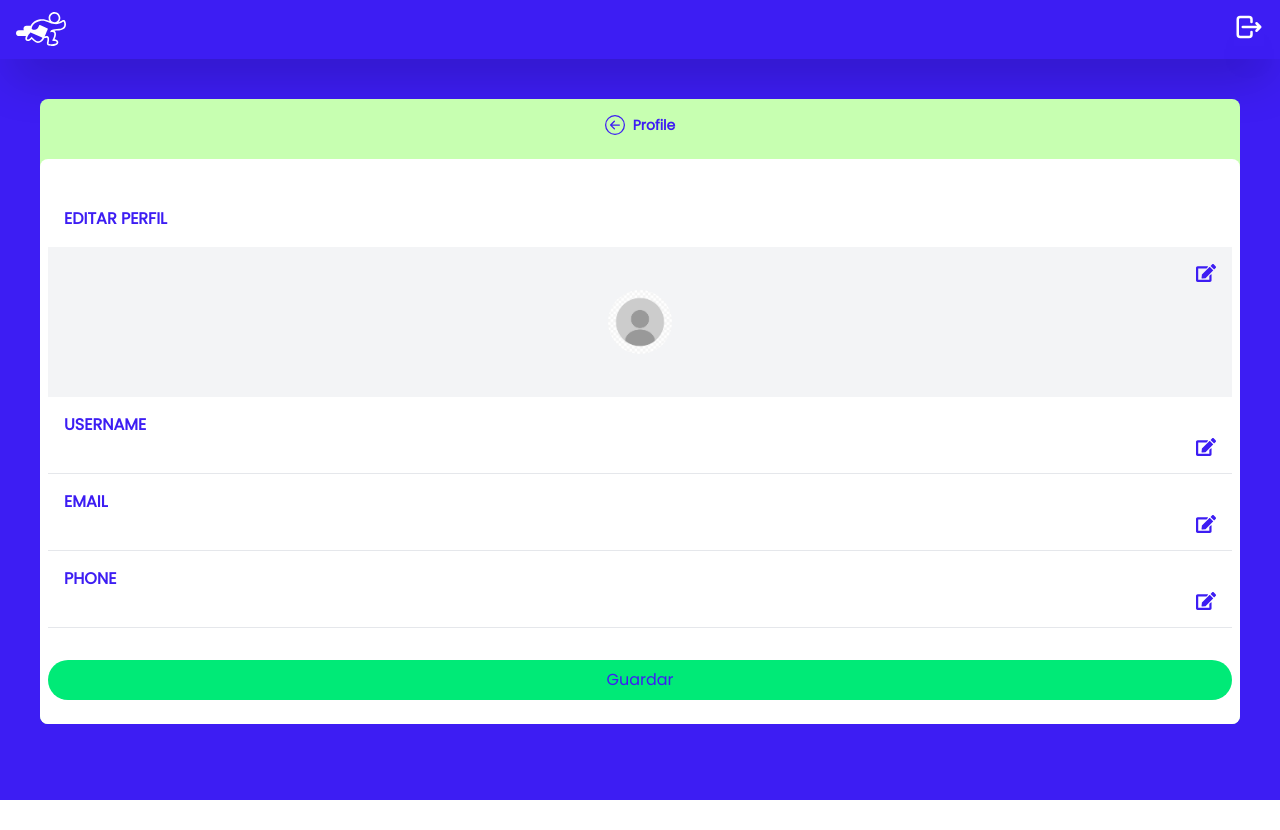
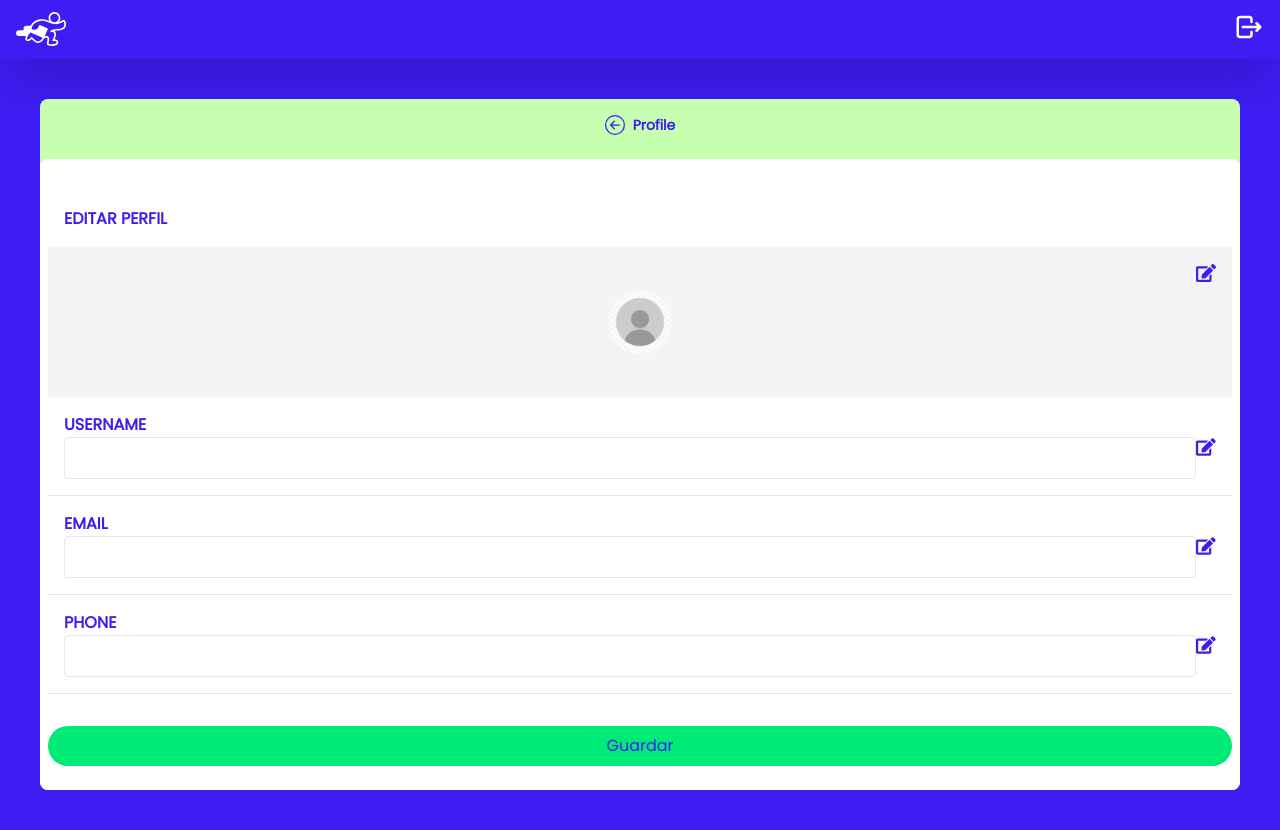
Before and after one commit to sheinken88/Fast-Delivery-Front, a Next.js app: page /profile in a window 1280 px wide. Before the commit the page ends 800 px from the top, so only its background shows below. Built offline with nearby package versions, Linux system fonts and the light colour scheme; what tailwindcss-animated would draw is missing.

Commit message:
feat: Added profile logic update

```diff
--- a/app/(pages)/home/page.tsx
+++ b/app/(pages)/home/page.tsx
@@ -1,14 +1,16 @@
 'use client'
-import React from 'react'
+import React, { useEffect } from 'react'
 import { BgLayout } from '../../bgLayout'
 import LayoutContainer from '../../../app/layoutContainer'
 import Image from 'next/image'
-import { useSelector } from 'react-redux'
+import { useDispatch, useSelector } from 'react-redux'
 import type { RootState } from 'store/store'
 import { MenuBoxComponent } from 'components/menuBox'
 import Link from 'next/link'
+import { setCurrentUser } from 'store/slices/usersSlice'
 
 const Home: React.FC = () => {
+    const dispatch = useDispatch()
     const profileImg: string | null = null
 
     const user = useSelector((state: RootState) => state.users.currentUser)
--- a/app/(pages)/profile/page.tsx
+++ b/app/(pages)/profile/page.tsx
@@ -1,5 +1,5 @@
 'use client'
-import React from 'react'
+import React, { useState } from 'react'
 import { BgLayout } from '../../bgLayout'
 import LayoutContainer from '../../../app/layoutContainer'
 import Image from 'next/image'
@@ -7,16 +7,63 @@ import { useSelector } from 'react-redux'
 import type { RootState } from 'store/store'
 import { FaEdit } from 'react-icons/fa'
 import { Button } from 'commons/generic/Button'
+import { updateUserProfile } from 'services/updateUserProfile'
+
+export interface FormValues {
+    username: string | null
+    email: string | null
+    phone_number: string | null
+}
 
 const Profile: React.FC = () => {
     const profileImg: string | null = null
+    const user = useSelector((state: RootState) => state.users.currentUser)
+    console.log('user: ', user)
 
-    const user = useSelector((state: RootState) => state.users.currentUser)
+    const [formValues, setFormValues] = useState<FormValues>({
+        username: user?.username ?? '',
+        email: user?.email ?? '',
+        phone_number: user?.phone_number ?? '',
+    })
+
+    const handleInputChange = (e: React.ChangeEvent<HTMLInputElement>) => {
+        const { name, value } = e.target
+
+        setFormValues((prevState) => ({
+            ...prevState,
+            [name]: value,
+        }))
+    }
+
+    const handleFormSubmit = async (e: React.FormEvent) => {
+        console.log('handleFormSubmit called')
+        console.log('Form submitted with values: ', formValues)
+
+        e.preventDefault()
+        console.log('user._id value:', user?._id)
+
+        if (user?._id !== undefined) {
+            console.log(
+                'User ID is defined, attempting to call updateUserProfile'
+            )
+
+            try {
+                await updateUserProfile(user._id, formValues)
+                alert('Profile updated successfully!')
+            } catch (error) {
+                console.error('Error updating profile', error)
+                alert('Failed to update profile. Please try again later.')
+            }
+        }
+    }
 
     return (
         <BgLayout>
             <LayoutContainer title={'Profile'} backUrl={'/home'}>
-                <p className="font-semibold mt-10 px-4 mb-4">EDITAR PERFIL</p>
+                <form onSubmit={handleFormSubmit}>
+                    <p className="font-semibold mt-10 px-4 mb-4">
+                        EDITAR PERFIL
+                    </p>
                     <div className="bg-gray-100 w-full h-[150px] flex items-center justify-center relative">
                         <div className="absolute top-4 right-4">
                             <FaEdit className="text-xl text-primary cursor-pointer" />
@@ -32,27 +79,52 @@ const Profile: React.FC = () => {
                     <div className="mt-4 border-b border-b-gray-200 pb-4 px-4">
                         <p className="font-bold">USERNAME</p>
                         <div className="flex justify-between">
-                        <p>{user?.username}</p>
+                            <input
+                                type="text"
+                                name="username"
+                                value={
+                                    formValues.username ?? user?.username ?? ''
+                                }
+                                onChange={handleInputChange}
+                                className="border rounded w-full py-2 px-3"
+                            />
                             <FaEdit className="text-xl text-primary cursor-pointer" />
                         </div>
                     </div>
                     <div className="mt-4 border-b border-b-gray-200 pb-4 px-4">
                         <p className="font-bold">EMAIL</p>
                         <div className="flex justify-between">
-                        <p>{user?.email}</p>
+                            <input
+                                type="email"
+                                name="email"
+                                value={formValues.email ?? user?.email ?? ''}
+                                onChange={handleInputChange}
+                                className="border rounded w-full py-2 px-3"
+                            />
                             <FaEdit className="text-xl text-primary cursor-pointer" />
                         </div>
                     </div>
                     <div className="mt-4 border-b border-b-gray-200 pb-4 px-4">
                         <p className="font-bold">PHONE</p>
                         <div className="flex justify-between">
-                        <p>{user?.phone_number}</p>
+                            <input
+                                type="text"
+                                name="phone_number"
+                                value={
+                                    formValues.phone_number ??
+                                    user?.phone_number ??
+                                    ''
+                                }
+                                onChange={handleInputChange}
+                                className="border rounded w-full py-2 px-3"
+                            />
                             <FaEdit className="text-xl text-primary cursor-pointer" />
                         </div>
                     </div>
-                <Button type="button" customStyle="mt-8 mb-4 mx-auto block">
+                    <Button type="submit" customStyle="mt-8 mb-4 mx-auto block">
                         Guardar
                     </Button>
+                </form>
             </LayoutContainer>
         </BgLayout>
     )
--- /dev/null
+++ b/src/services/updateUserProfile.ts
@@ -0,0 +1,45 @@
+import axios from 'axios'
+import { API_URL } from 'utils/config'
+import type { FormValues } from '../../app/(pages)/profile/page'
+
+// export const updateUserProfile = async (userId: string, userData: FormData) => {
+//     try {
+//         const response = await axios.put(
+//             `${API_URL}/drivers/${userId}`,
+//             userData,
+//             {
+//                 withCredentials: true,
+//                 headers: {
+//                     'Content-Type': 'multipart/form-data',
+//                 },
+//             }
+//         )
+//         return response.data
+//     } catch (error) {
+//         console.log('updateUserProfile service error', error)
+//         throw error
+//     }
+// }
+
+export const updateUserProfile = async (
+    userId: string,
+    userData: FormValues
+) => {
+    console.log('updateUserProfile function called')
+    try {
+        const response = await axios.put(
+            `${API_URL}/drivers/${userId}`,
+            userData,
+            {
+                withCredentials: true,
+                headers: {
+                    'Content-Type': 'application/json',
+                },
+            }
+        )
+        return response.data
+    } catch (error) {
+        console.log('updateUserProfile service error', error)
+        throw error
+    }
+}
--- a/src/store/slices/usersSlice.ts
+++ b/src/store/slices/usersSlice.ts
@@ -3,10 +3,12 @@ import type { PayloadAction } from '@reduxjs/toolkit'
 // import type { User } from '../../../fake-data/users'
 
 export interface User {
-    id: string
+    _id: string
     email: string
     username: string
     phone_number: string
+    profile_pic: string
+    status: boolean
 }
 
 export interface UserState {
```
Lines whose indentation alone changed are shown as unchanged.
